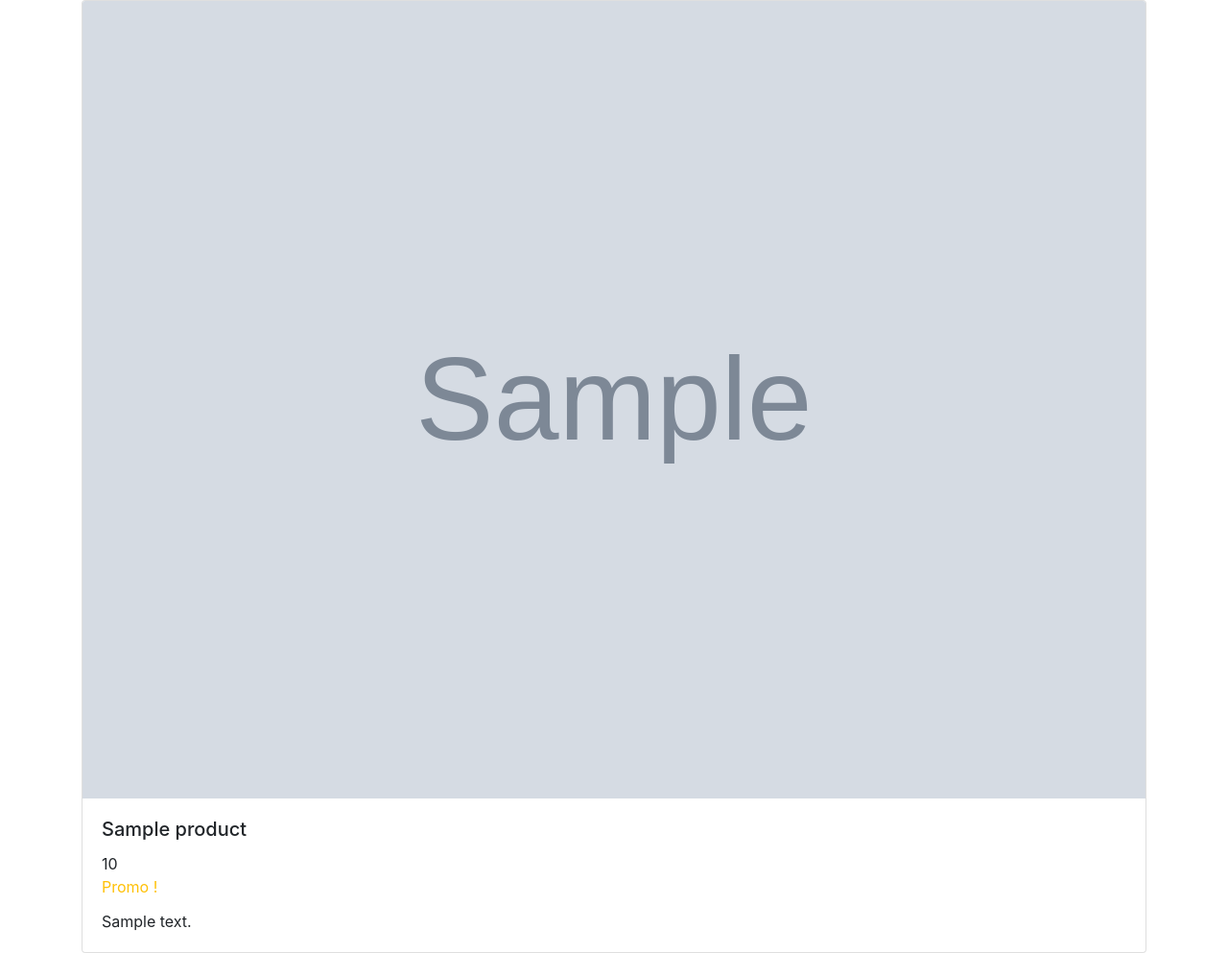
After one commit to raspgot/-SF4-FilterProducts, a Symfony app: template templates/product/index.html.twig in a window 1280 px wide. The commit adds this page. Shown: the whole page at 96% size. Run offline with Twig, Linux system fonts and the light colour scheme; the template is opened without the code that fills it: most values are stand-ins (such as "Sample title", 1, 10 or a date in 2020); grey boxes marked "Sample" are stand-in pictures; some libraries are stand-ins or nearby versions.

Commit message:
sqlite / ProductController

```diff
--- a/composer.json
+++ b/composer.json
@@ -7,6 +7,7 @@
         "ext-iconv": "*",
         "doctrine/doctrine-bundle": "~1.0",
         "doctrine/doctrine-fixtures-bundle": "^3.3",
+        "mbezhanov/faker-provider-collection": "^1.2",
         "sensio/framework-extra-bundle": "^5.1",
         "symfony/asset": "4.4.*",
         "symfony/console": "4.4.*",
@@ -34,7 +35,8 @@
         "symfony/debug-pack": "*",
         "symfony/maker-bundle": "^1.0",
         "symfony/profiler-pack": "*",
-        "symfony/test-pack": "*"
+        "symfony/test-pack": "*",
+        "symfony/web-server-bundle": "4.4.*"
     },
     "config": {
         "preferred-install": {
--- a/config/bundles.php
+++ b/config/bundles.php
@@ -17,4 +17,5 @@ return [
     Nelmio\Alice\Bridge\Symfony\NelmioAliceBundle::class => ['dev' => true, 'test' => true],
     Fidry\AliceDataFixtures\Bridge\Symfony\FidryAliceDataFixturesBundle::class => ['dev' => true, 'test' => true],
     Hautelook\AliceBundle\HautelookAliceBundle::class => ['dev' => true, 'test' => true],
+    Symfony\Bundle\WebServerBundle\WebServerBundle::class => ['dev' => true],
 ];
--- a/config/services.yaml
+++ b/config/services.yaml
@@ -25,3 +25,6 @@ services:
 
     # add more service definitions when explicit configuration is needed
     # please note that last definitions always *replace* previous ones
+
+    Bezhanov\Faker\Provider\Commerce: ~
+    Bezhanov\Faker\Provider\Species: ~
--- a/templates/base.html.twig
+++ b/templates/base.html.twig
@@ -3,6 +3,7 @@
     <head>
         <meta charset="UTF-8">
         <title>{% block title %}Welcome!{% endblock %}</title>
+        <link rel="stylesheet" href="https://stackpath.bootstrapcdn.com/bootstrap/4.4.1/css/bootstrap.min.css">
         {% block stylesheets %}{% endblock %}
     </head>
     <body>
--- /dev/null
+++ b/templates/product/_card.html.twig
@@ -0,0 +1,13 @@
+<div class="card" >
+    <img src={{ product.image }} class="card-img-top" alt="...">
+    <div class="card-body">
+        <h5 class="card-title">{{ product.name }}</h5>
+        <div class="card-title">
+            {{ product.price }}
+            {% if product.promo %}
+                <div class="text text-warning">Promo !</div>
+            {% endif %}
+        </div>
+        <p class="card-text">{{ product.description }}</p>
+    </div>
+</div>
--- /dev/null
+++ b/templates/product/index.html.twig
@@ -0,0 +1,11 @@
+{% extends 'base.html.twig' %}
+
+{% block title %}Tous nos produits{% endblock %}
+
+{% block body %}
+    <div class="container">
+        {% for product in products %}
+            {% include 'product/_card.html.twig' with {product: product} only %}
+        {% endfor %}
+    </div>
+{% endblock %}
```
Also changed, not shown: fixtures/products.yaml (added, +13 -0 lines), src/Controller/ProductController.php (added, +21 -0 lines), src/Repository/ProductRepository.php (+6 -25 lines), database.sqlite, 3 other files.
